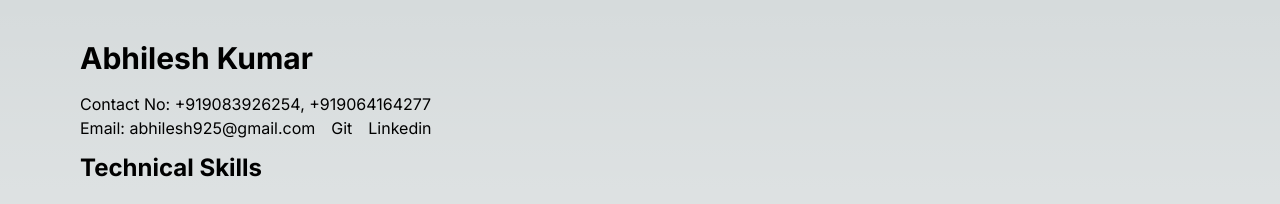
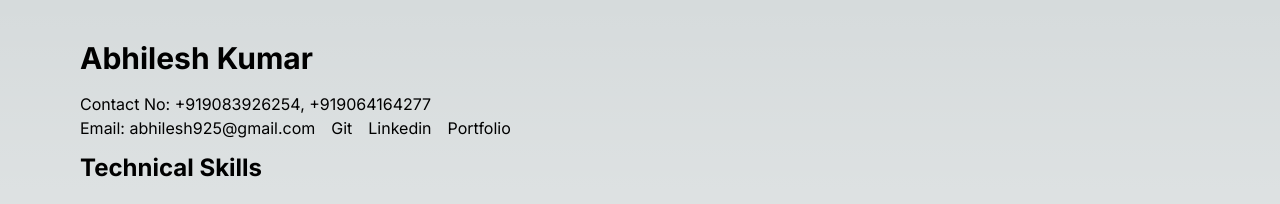
Before and after one commit to Abhilesh1001/Portfolio, a Next.js app: page / in a window 1280 px wide. Shown: the top 204 px of the page. Built offline with nearby package versions, Linux system fonts and the light colour scheme.

Commit message:
protfoliolinkadd

```diff
--- a/src/app/components/resume/Resume.tsx
+++ b/src/app/components/resume/Resume.tsx
@@ -26,6 +26,7 @@ const Resume = React.forwardRef<HTMLDivElement>((props, ref) => {
                 <div >Email: abhilesh925@gmail.com</div>
                 <div className="ml-4"><Link href={'https://github.com/Abhilesh1001/'}>Git</Link></div>
                 <div className="ml-4"><Link href={'https://www.linkedin.com/in/abhileshkumar/'}>Linkedin</Link></div>
+                <div className="ml-4"><Link href={'https://abhileshportfolio.vercel.app/'}>Portfolio</Link></div>
 
             </div>
 
```
